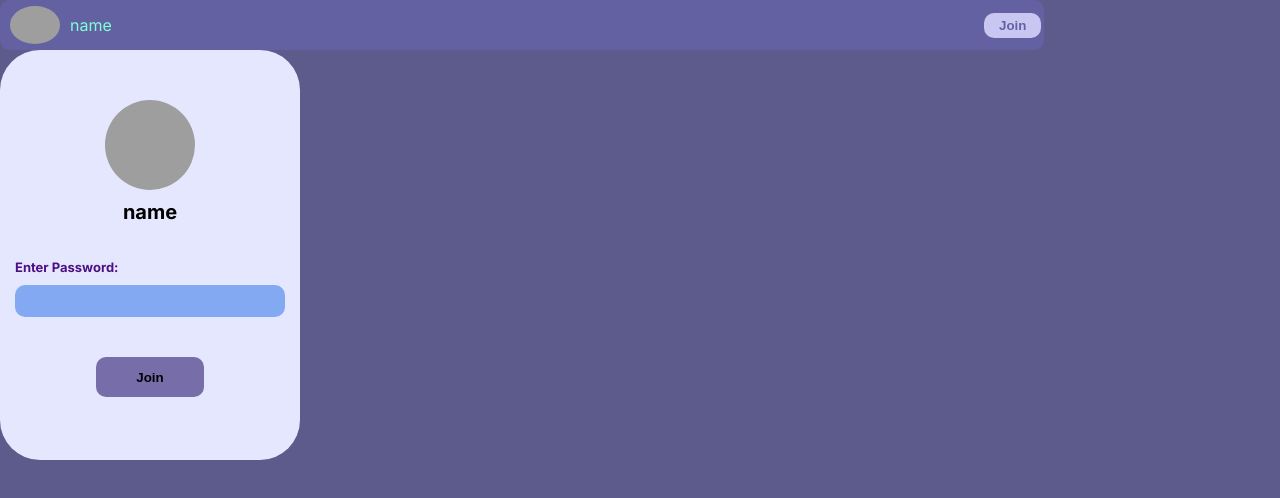
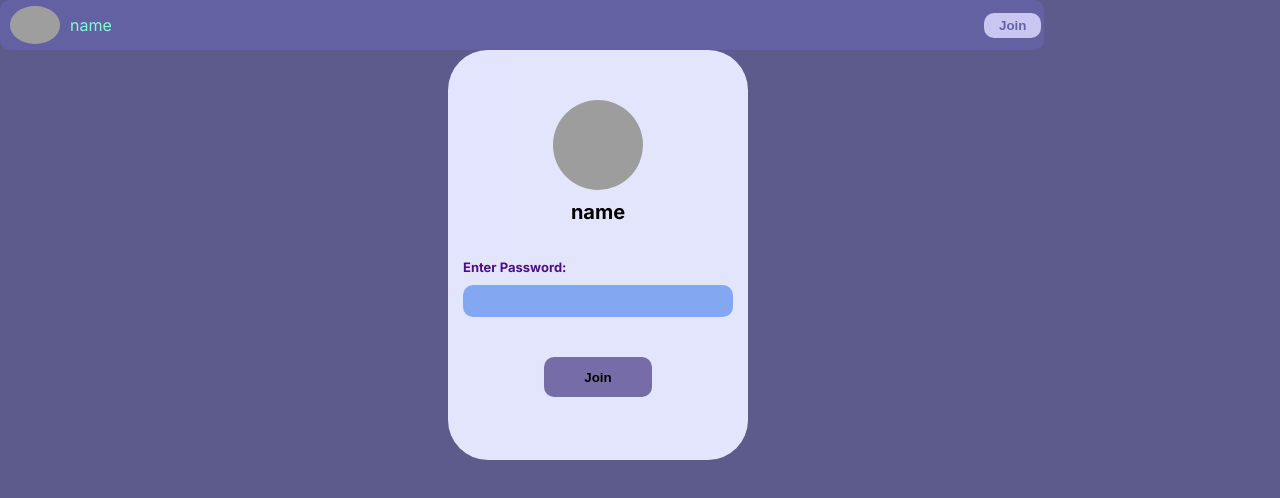
Before and after one commit to soufiane-amt/ft_transcendance, a Next.js app: page /chat/Create-channel in a window 1280 px wide. Both pictures are taken after a click on the button "Join". Shown: the top 498 px of the page. Built offline with nearby package versions, Linux system fonts and the light colour scheme.

Commit message:
Working on page one

```diff
--- a/src/app/components/Create-channel/ChannelPasswordInput/ChannelPasswordInput.module.css
+++ b/src/app/components/Create-channel/ChannelPasswordInput/ChannelPasswordInput.module.css
@@ -5,8 +5,12 @@
     width: 300px;
     height: 400px;
     background-color: #E5E7FF;
+    opacity: 0.99;
     border-radius: 40px;
     padding-top: 10px;
+    position: relative;
+    top: 50%;
+    left: 35%;
 }
 
 
```
